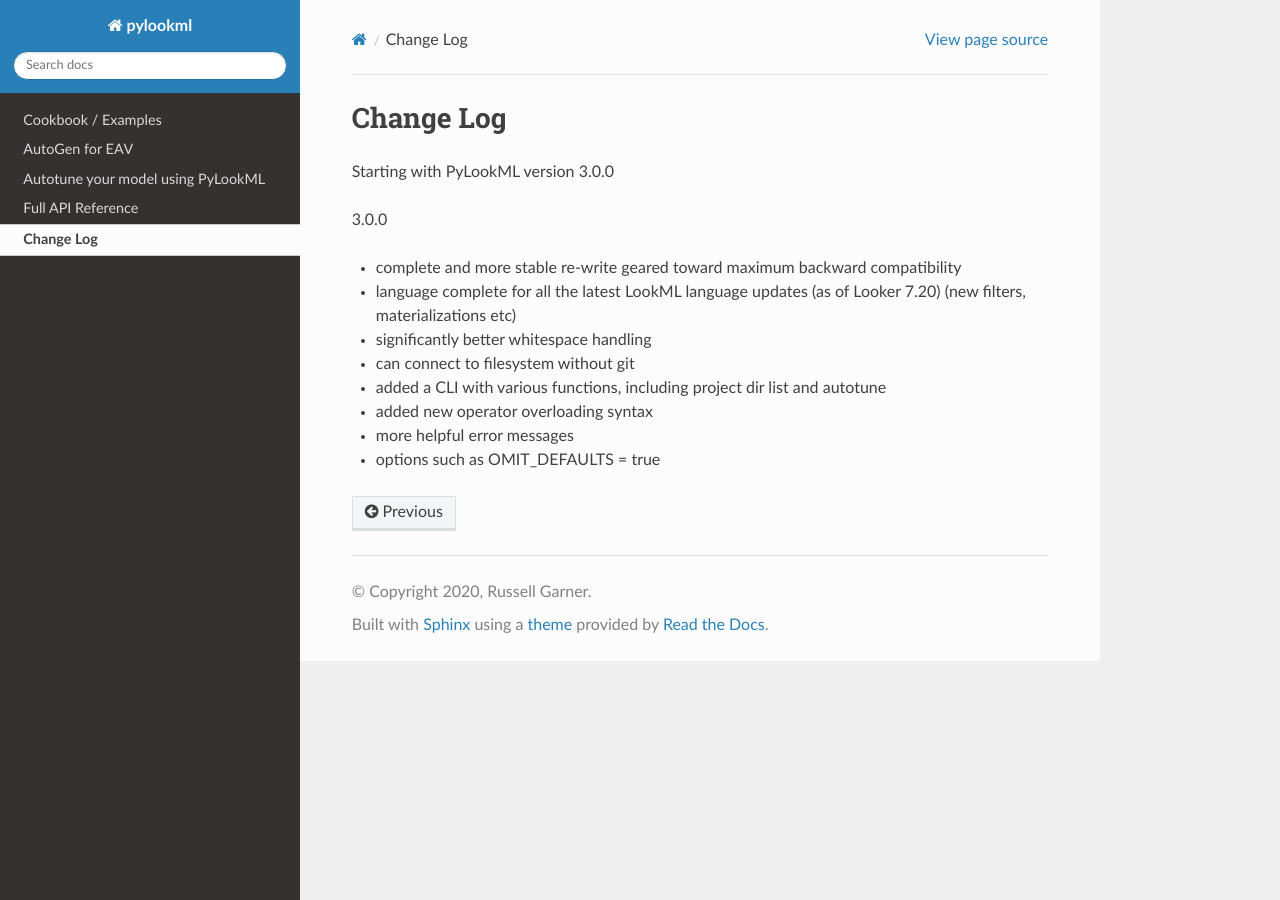
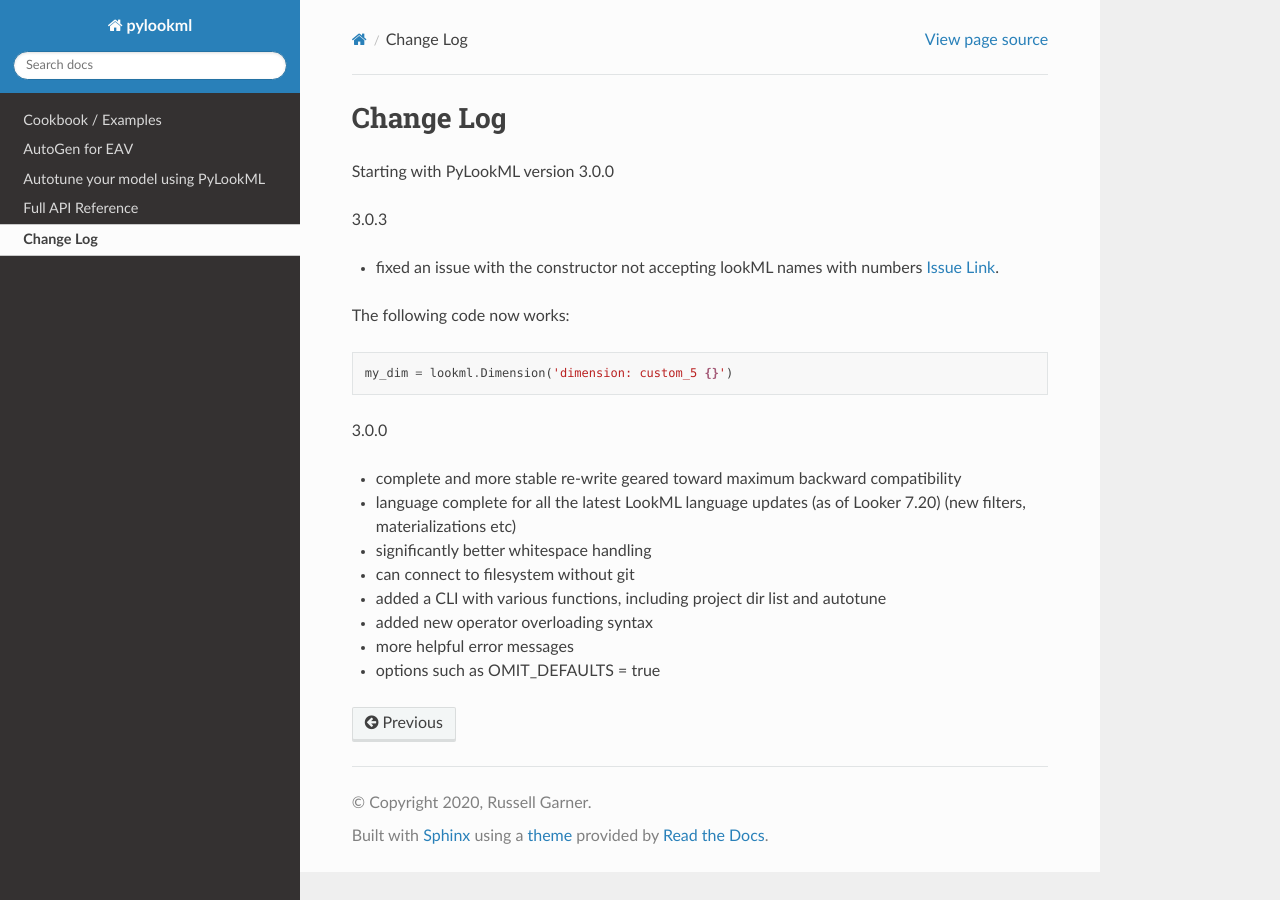
Before and after one commit to looker-open-source/pylookml, a Sphinx documentation site: the page built from docs/source/changelog.rst, in a window 1280 px wide. Built offline with Sphinx 7.4.7 and the Read the Docs theme 2.0.0, drawn with Linux system fonts in a browser that asks for light colours.

Commit message:
3.0.3 minor release
Fixes #43

```diff
--- a/docs/source/changelog.rst
+++ b/docs/source/changelog.rst
@@ -1,6 +1,15 @@
 Change Log
 ----------
 Starting with PyLookML version 3.0.0
+
+3.0.3
+
+* fixed an issue with the constructor not accepting lookML names with numbers `Issue Link <https://github.com/llooker/pylookml/issues/43>`_.
+The following code now works:
+
+.. code-block:: python
+
+  my_dim = lookml.Dimension('dimension: custom_5 {}')
 
 3.0.0
 
--- a/pyproject.toml
+++ b/pyproject.toml
@@ -1,6 +1,6 @@
 [tool.poetry]
 name = "lookml"
-version = "3.0.0"
+version = "3.0.3"
 description = "A batteries included API for automating your LookML"
 authors = ["Russell Garner"]
 license = "MIT License"
```
Also changed, not shown: 3 other files.
